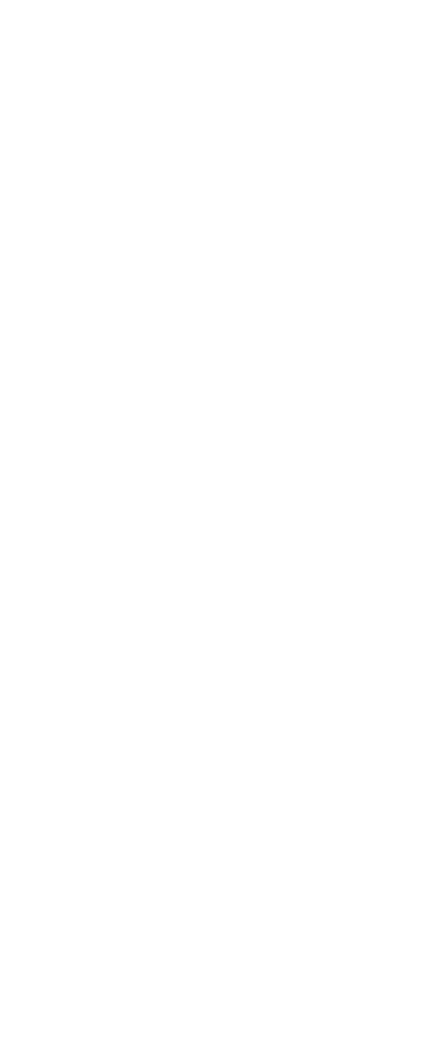
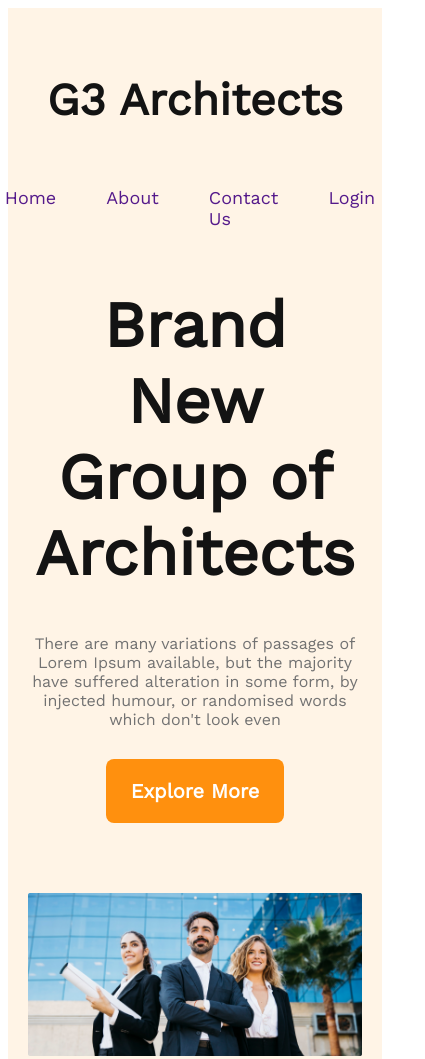
Before and after one commit to mahbuba-haq-muna/g3-architects-website, a plain HTML site: page index.html in a window 390 px wide. Shown: the top 1059 px of the page, 425 px wide, since content can reach past the window. Before the commit the page ends 844 px from the top, so only its background shows below. Drawn offline with nearby package versions, Linux system fonts and the light colour scheme.

Commit message:
created nav and banner with responsive for small and medium device

```diff
--- a/index.html
+++ b/index.html
@@ -7,6 +7,32 @@
     <link rel="stylesheet" href="styels/style.css">
 </head>
 <body>
+    <header>
+        <nav>
+            <h3 class="nav-title">G3 Architects</h3>
+            <ul>
+                <li><a href="">Home</a></li>
+                <li><a href="">About</a></li>
+                <li><a href="">Contact Us</a></li>
+                <li><a href="">Login</a></li>
+            </ul>
+        </nav>
+        <div class="banner">
+            <div class="banner-content">
+                <h1 class="banner-title">
+                    Brand New Group of Architects
+                </h1>
+                <p class="banner-description">There are many variations of passages of Lorem Ipsum available, but the majority have suffered alteration in some form, by injected humour, or randomised words which don't look even</p>
+                <button class="btn-primary">Explore More</button>
+            </div>
+            <img src="images/banner.png" alt="">
+        </div>
+    </header>
+    <main>
 
+    </main>
+    <footer>
+
+    </footer>
 </body>
 </html>
--- a/styels/style.css
+++ b/styels/style.css
@@ -0,0 +1,84 @@
+@import url('https://fonts.googleapis.com/css2?family=Lato&family=Work+Sans&display=swap');
+*{
+    font-family: 'Lato', sans-serif;
+    font-family: 'Work Sans', sans-serif;
+}
+/* shared css */
+.btn-primary{
+    background-color: #FF900E;
+    padding: 20px 25px;
+    border: none;
+    color: #fff;
+    font-size: 20px;
+    font-weight: 600;
+    border-radius: 8px;
+}
+
+/* header start */
+header{
+    background: rgba(255, 144, 14, 0.10);
+    padding: 50px 200px;
+}
+nav{
+    display: flex;
+    justify-content: space-between;
+    align-items: center;
+}
+.nav-title{
+    font-size: 2.8rem;
+    font-weight: 700;
+    color: #131313;
+}
+nav> ul{
+    display: flex;
+}
+nav> ul li{
+    list-style: none;
+    margin-right: 50px;
+}
+nav> ul a{
+    text-decoration: none;
+    font-size: 18px;
+    font-weight: 500;
+}
+/* banner styles */
+.banner-content{
+    max-width: 800PX;
+    margin: 0 auto;
+    text-align: center;
+    margin-bottom: 70px;
+}
+.banner-title{
+    font-size: 4rem;
+    color: #131313;
+    font-weight: 700;
+}
+.banner-description{
+    color: #727272;
+    margin-bottom: 30px;
+}
+.banner img{
+    width: 100%;
+}
+
+
+/* responsive media query */
+/* mobile device */
+@media screen and (max-width: 576px) {
+    header{
+        padding: 20px;
+    }
+    nav{
+        flex-direction: column;
+    }
+}
+/* Tablet medium device */
+@media screen and (min-width:576px) and (max-width:960px) {
+    header{
+        padding: 50px;
+    }
+    nav{
+        flex-direction: column;
+    }
+
+}
```
Also changed, not shown: images/architect.png (added), images/banner.png (added), images/icons/customers.png (added), images/icons/email.png (added), images/icons/projects.png (added), images/icons/ribon.png (added), images/sponsors/amazon.png (added), images/sponsors/figma.png (added), images/sponsors/google.png (added), images/sponsors/spotify.png (added), images/sponsors/telerama.png (added), images/team1.png (added), images/team2.png (added), images/team3.png (added), 1 more files.
